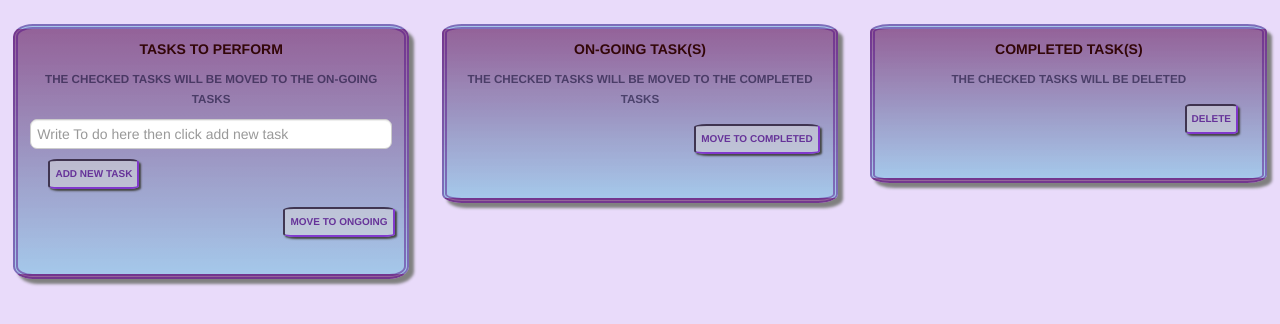
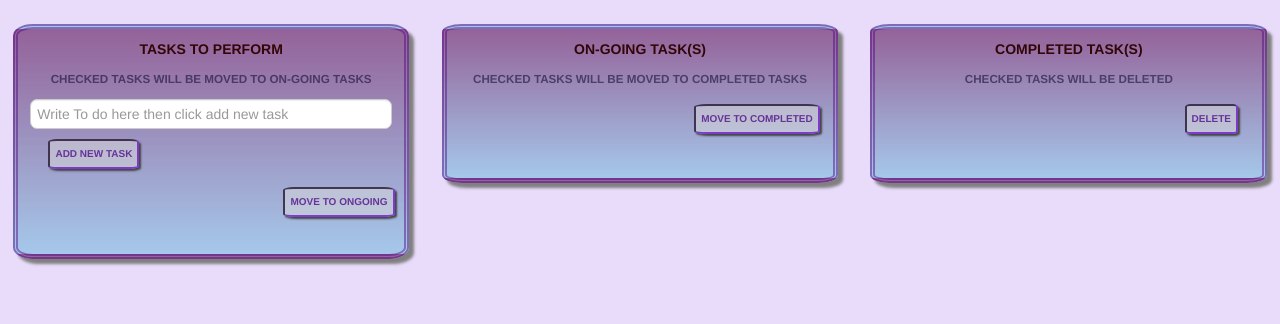
Before and after one commit to ibraheemosule/-to-do-list, a plain HTML site: page index.html in a window 1280 px wide. Shown: the part 152-476 px from the top of the page. Drawn offline with Linux system fonts and the light colour scheme.

Commit message:
changed the header in the sections

```diff
--- a/index.html
+++ b/index.html
@@ -33,7 +33,7 @@
                 <section id="section1" class="span4">
                     <h4>TASKS TO PERFORM</h4>
 
-                    <p>THE CHECKED TASKS WILL BE MOVED TO THE ON-GOING TASKS</p>
+                    <p>CHECKED TASKS WILL BE MOVED TO ON-GOING TASKS</p>
 
                         <input type="text" id="inputField" placeholder="Write To do here then click add new task" maxlength="150" spellcheck="true">
                         <input id="add" type="button" value="ADD NEW TASK"><br>
@@ -45,7 +45,7 @@
                 <section id="section2" class="span4">
                     <h4>ON-GOING TASK(S)</h4>
 
-                    <p class="">THE CHECKED TASKS WILL BE MOVED TO THE COMPLETED TASKS</p>
+                    <p class="">CHECKED TASKS WILL BE MOVED TO COMPLETED TASKS</p>
 
                     <div id="container2">
                     </div>
@@ -55,7 +55,7 @@
 
                 <section id="section3" class="span4">
                     <h4>COMPLETED TASK(S)</h4>
-                    <p class="">THE CHECKED TASKS WILL BE DELETED</p>
+                    <p class="">CHECKED TASKS WILL BE DELETED</p>
 
                     <div id="container3">
                     </div>
```
